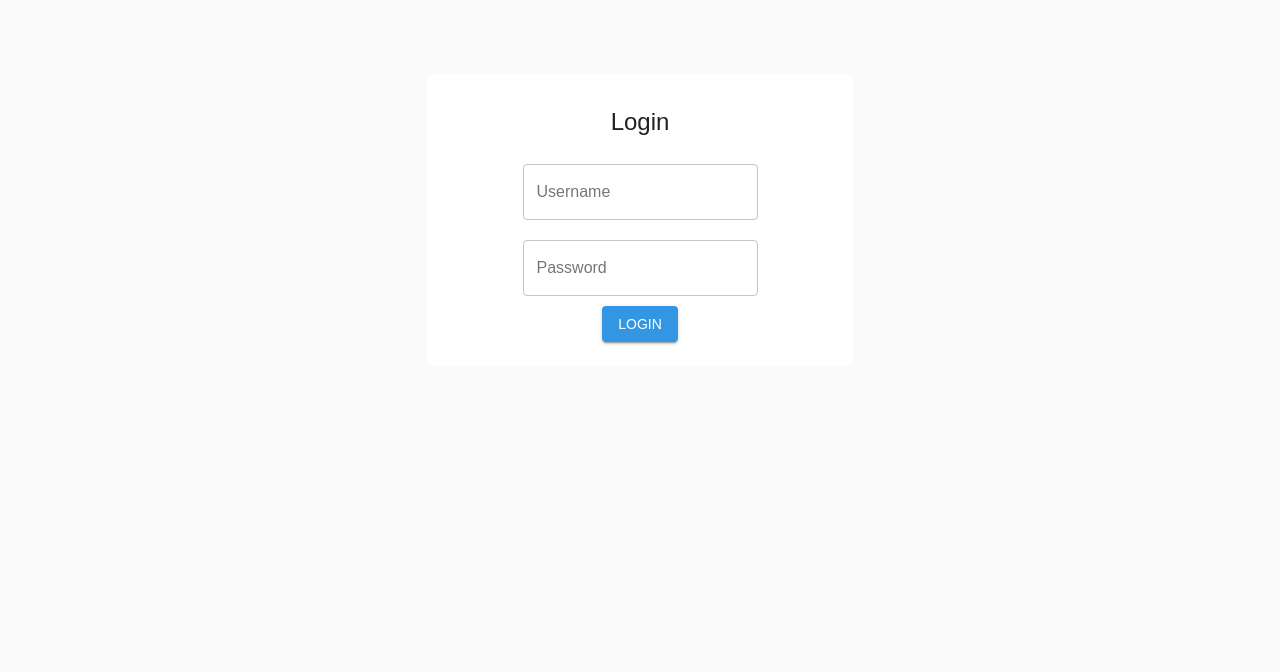
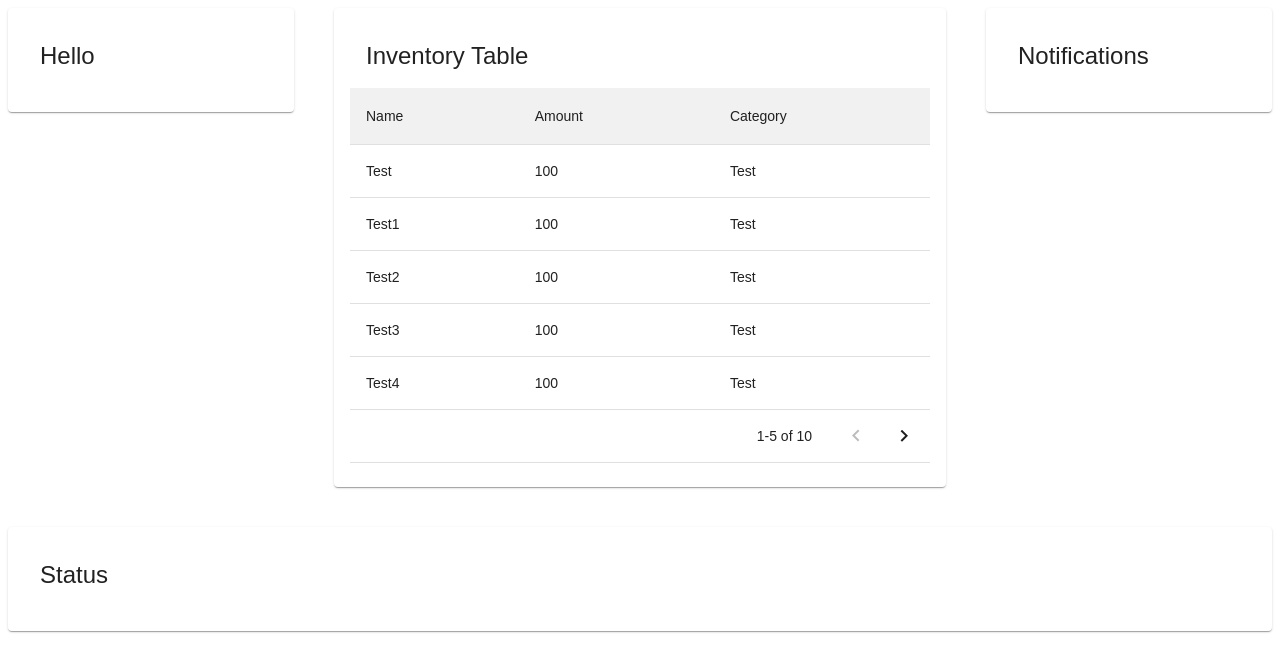
Before and after one commit to Joshbpls/inventory-app, a React (Create React App) app: page / in a window 1280 px wide. Before the commit this address led to /login. Shown: the top 672 px of the page. Built offline with nearby package versions, Linux system fonts and the light colour scheme.

Commit message:
created inventory table and added pagination

```diff
--- a/src/App.tsx
+++ b/src/App.tsx
@@ -4,12 +4,10 @@ import AuthContextProvider, {AuthContext} from "./context/AuthContext";
 import Dashboard from "./components/Dashboard";
 import ApplicationThemeProvider from "./theme/ApplicationThemeProvider";
 import LoginPage from "./pages/LoginPage";
-import {CssBaseline} from "@material-ui/core";
 
 export function App() {
     return (
         <ApplicationThemeProvider>
-            <CssBaseline />
             <AuthContextProvider>
                 <Router>
                     <Switch>
@@ -23,7 +21,7 @@ export function App() {
 }
 
 function AuthRoute(props: RouteProps) {
-    const {authenticated} = useContext(AuthContext);
+    const { authenticated } = useContext(AuthContext);
     if (authenticated) {
         return (<Route {...props} />)
     }
--- a/src/api/api.ts
+++ b/src/api/api.ts
@@ -6,7 +6,7 @@ const API_URL = "api.test.com";
 function getAxios() {
     const instance = axios.create({ baseURL: API_URL });
     const token = localStorage.getItem("token");
-    instance.defaults.headers = { Auth: token };
+    instance.defaults.headers = { Authentication: `Bearer ${token}` };
     return instance;
 }
 
--- /dev/null
+++ b/src/components/AuthVerifier.tsx
@@ -0,0 +1,4 @@
+
+export function AuthVerifier() {
+
+}
--- a/src/components/Dashboard.tsx
+++ b/src/components/Dashboard.tsx
@@ -1,4 +1,5 @@
 import {Card, CardContent, CardHeader, Grid} from "@material-ui/core";
+import {InventoryTable} from "./InventoryTable";
 
 
 function Dashboard() {
@@ -15,6 +16,18 @@ function Dashboard() {
                 <Card>
                     <CardContent>
                         <CardHeader title="Inventory Table"/>
+                        <InventoryTable items={[
+                            { name: "Test", amount: 100, category: "Test"},
+                            { name: "Test1", amount: 100, category: "Test"},
+                            { name: "Test2", amount: 100, category: "Test"},
+                            { name: "Test3", amount: 100, category: "Test"},
+                            { name: "Test4", amount: 100, category: "Test"},
+                            { name: "Test5", amount: 100, category: "Test"},
+                            { name: "Test6", amount: 100, category: "Test"},
+                            { name: "Test7", amount: 100, category: "Test"},
+                            { name: "Test8", amount: 100, category: "Test"},
+                            { name: "Test9", amount: 100, category: "Test"},
+                            ]} />
                     </CardContent>
                 </Card>
             </Grid>
--- /dev/null
+++ b/src/components/InventoryTable.tsx
@@ -0,0 +1,60 @@
+import {Table, TableBody, TableCell, TableHead, TablePagination, TableRow} from "@material-ui/core";
+import {InventoryItem} from "../model/InventoryItem";
+import {useState} from "react";
+
+
+const ROWS_PER_PAGE = 5;
+
+interface InventoryTableProps {
+    items: InventoryItem[]
+}
+
+interface InventoryItemRowProps {
+    item: InventoryItem
+}
+
+export function InventoryTable({ items }: InventoryTableProps) {
+
+    const [page, setPage] = useState(0);
+
+    function getVisibleItems() {
+        const start = page * ROWS_PER_PAGE;
+        let end = start + ROWS_PER_PAGE;
+        if(end >= items.length) {
+            end = items.length - 1;
+        }
+        return items.slice(start, end);
+    }
+
+    return (
+        <Table>
+            <TableHead>
+                <TableRow style={{backgroundColor: "#f1f1f1"}}>
+                    <TableCell>Name</TableCell>
+                    <TableCell>Amount</TableCell>
+                    <TableCell>Category</TableCell>
+                </TableRow>
+            </TableHead>
+            <TableBody>
+                {getVisibleItems().map(element => <InventoryItemRow key={element.name} item={element} />)}
+            </TableBody>
+            <TablePagination
+                count={items.length}
+                onChangePage={(event, page) => setPage(page)}
+                page={page}
+                rowsPerPage={ROWS_PER_PAGE}
+                rowsPerPageOptions={[]}
+            />
+        </Table>
+    )
+}
+
+function InventoryItemRow({ item }: InventoryItemRowProps) {
+    return (
+        <TableRow>
+            <TableCell>{item.name}</TableCell>
+            <TableCell>{item.amount}</TableCell>
+            <TableCell>{item.category || "N/A"}</TableCell>
+        </TableRow>
+    )
+}
--- a/src/context/AuthContext.tsx
+++ b/src/context/AuthContext.tsx
@@ -8,7 +8,7 @@ export interface AuthContextProperties {
 export const AuthContext = createContext<AuthContextProperties>({ authenticated: true, setAuthenticated: () => {}});
 
 export default function AuthContextProvider({ children }: { children: React.ReactNode }) {
-    const [authenticated, setAuthenticated] = useState(false);
+    const [authenticated, setAuthenticated] = useState(true);
     return (
         <AuthContext.Provider value={{ authenticated, setAuthenticated }}>
             {children}
--- a/src/types/ItemType.ts
+++ b/src/model/InventoryItem.ts
@@ -4,7 +4,7 @@
  * threshold: when to alert when the item gets low (optional)
  * category: the category name (optional)
  */
-export interface ItemType {
+export interface InventoryItem {
     name: string
     amount: number
     threshold?: number
--- a/src/pages/LoginPage.tsx
+++ b/src/pages/LoginPage.tsx
@@ -1,4 +1,4 @@
-import {Grid} from "@material-ui/core";
+import {CardContent, CardHeader, Grid} from "@material-ui/core";
 import LoginForm from "../components/LoginForm";
 
 
```
Also changed, not shown: src/components/GlassCard.tsx (added, +12 -0 lines), src/svg/background.jpg (added).
